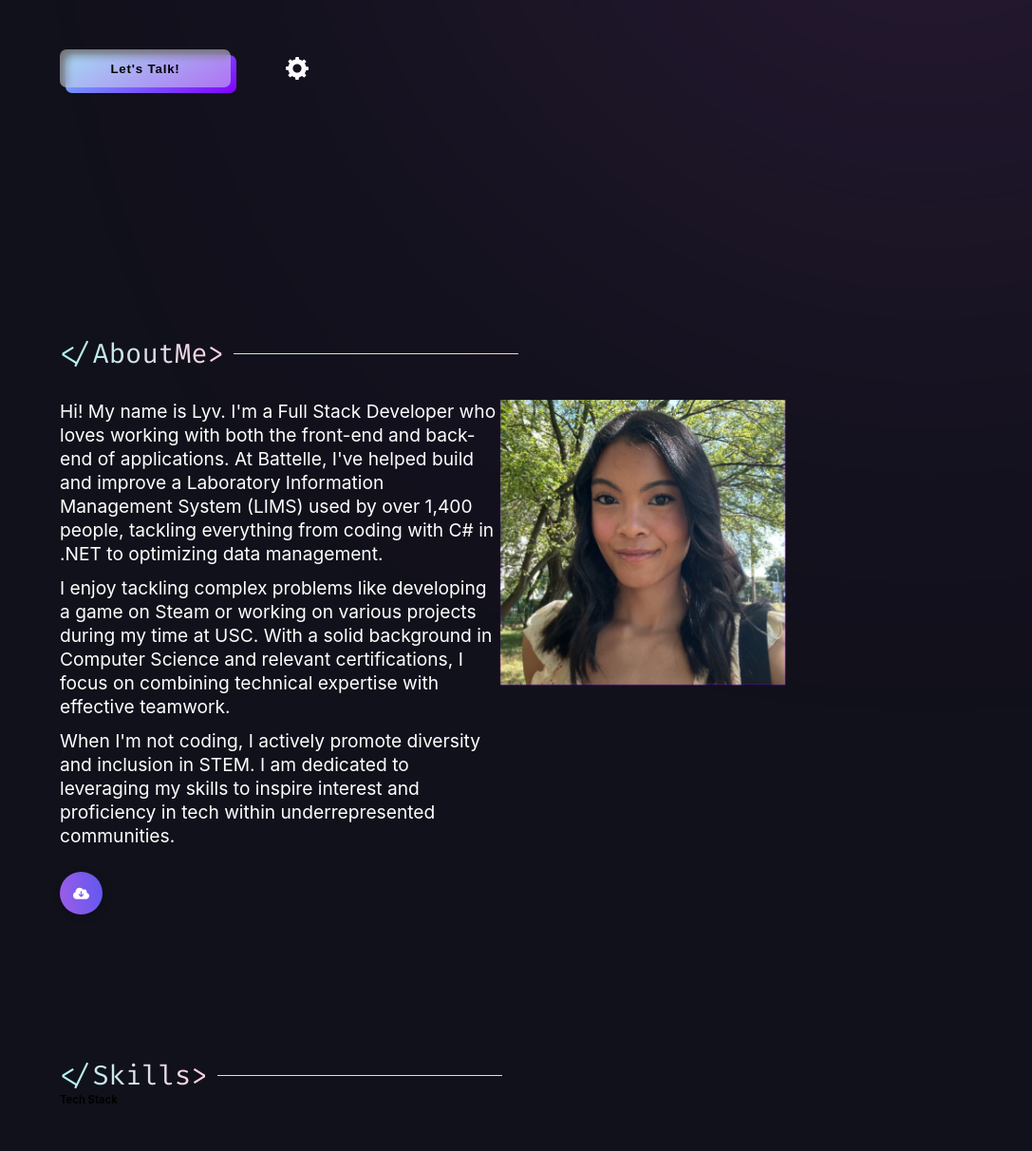
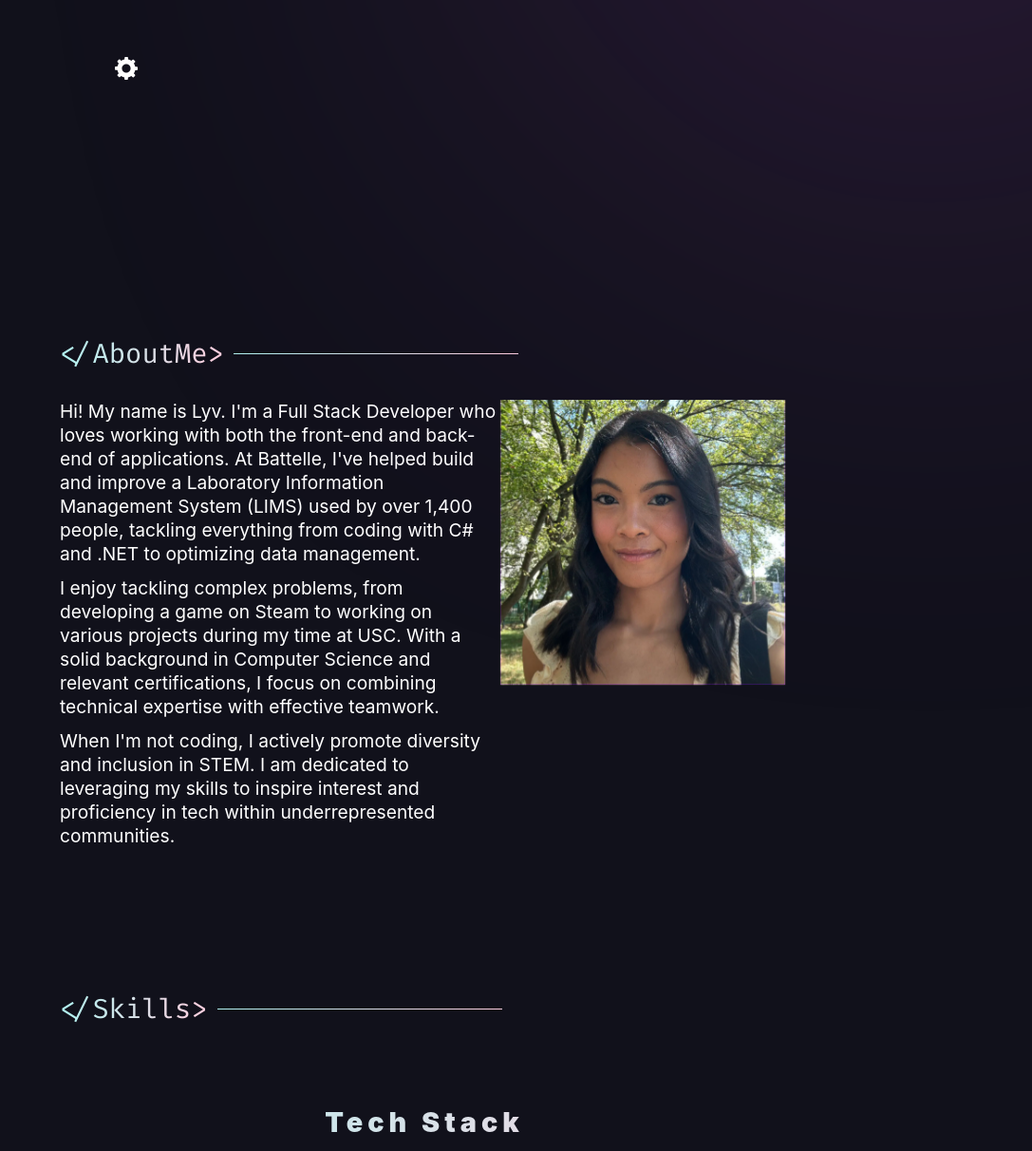
Before and after one commit to arlyvia/arlyvia.github.io, a plain HTML site: page index.html in a window 1280 px wide. Shown: the part 658-1870 px from the top of the page at 95% size, without its empty margins (193-1280 px from the left). Drawn offline with nearby package versions, Linux system fonts and the light colour scheme; a web font is replaced by a local one.

Commit message:
Add files via upload
taking away butttons

```diff
--- a/index.html
+++ b/index.html
@@ -199,11 +199,11 @@ What are you doing here?! You sneaky developer...
           thoughtful interactions.
         </p>
         <div class="contact-btn-div" data-aos="fade-up" data-aos-delay="800">
-          <a href="mailto:arlyviach@gmail.com" tabindex="-1">
-            <button class="letsTalkBtn">
+          <!-- <a href="mailto:arlyviach@gmail.com" tabindex="-1"> -->
+            <!-- <button class="letsTalkBtn">
               <p class="letsTalkBtn-text">Let's Talk!</p>
               <span class="letsTalkBtn-BG"></span>
-            </button></a>
+            </button></a> -->
           <div class="setting-container" id="setting-container">
             <input type="checkbox" id="switchforsetting" onclick="settingtoggle()" />
 
@@ -244,11 +244,11 @@ What are you doing here?! You sneaky developer...
               Hi! My name is Lyv. I'm a Full Stack Developer who loves working with both the
               front-end and back-end of applications. At Battelle, I've helped build and improve a Laboratory
               Information Management System (LIMS) used by over 1,400 people, tackling everything from
-              coding with C# in .NET to optimizing data management.
+              coding with C# and .NET to optimizing data management.
             </p>
             <br />
             <p tabindex="0">
-              I  enjoy tackling complex problems like developing a game on Steam or working on various projects
+              I  enjoy tackling complex problems, from developing a game on Steam to working on various projects
               during my time at USC. With a solid background in Computer Science and relevant certifications,
               I focus on combining technical expertise with effective teamwork.
             </p>
@@ -258,7 +258,7 @@ What are you doing here?! You sneaky developer...
               my skills to inspire interest and proficiency in tech within underrepresented communities.
             </p>
              <!-- Resume button -->
-      <button class="resume-btn" id="resume-btn" onclick="openURL()">
+      <!-- <button class="resume-btn" id="resume-btn" onclick="openURL()">
         <div class="sign">
           <svg viewBox="0 0 640 512">
             <path
@@ -267,7 +267,7 @@ What are you doing here?! You sneaky developer...
         </div>
 
         <div class="text">Resume</div>
-      </button>
+      </button> -->
           </div>
 
           <div class="dp" data-aos="fade-up">
@@ -287,9 +287,9 @@ What are you doing here?! You sneaky developer...
           <p class="sectionHeadingP"></p>
         </div>
 
-        <div class="fullstack-dev-section">
-          <h3 class="fullstack-dev-heading" data-aos="fade-up" tabindex="0"
-            aria-label="As a full stack a developer these are the skills i have">
+        <div class="frontend-dev-section">
+          <h3 class="frontend-dev-heading" data-aos="fade-up" tabindex="0"
+            aria-label="As a frontend a developer these are the skills i have">
             Tech Stack
           </h3>
           <ul class="tech-stack-wrapper">
@@ -405,7 +405,7 @@ What are you doing here?! You sneaky developer...
                   platforming as you help Aletris contend with their social anxiety!
                 </p>
                 <div class="project-buttons">
-                  <a href="https://store.steampowered.com/app/1952910/Social_Moth/" target="_blank" class="cta" aria-label="Visit Steam Page">
+                  <a href="https://store.steampowered.com/app/1952910/Social_Moth/" target="_blank" class="cta" aria-label="Visit Comickaze live">
                     <span>Visit Steam Page</span>
                     <svg viewBox="0 0 13 10" height="10px" width="15px">
                       <path d="M1,5 L11,5"></path>
@@ -472,7 +472,7 @@ What are you doing here?! You sneaky developer...
                 <article class="ProjectHeading">Mario Kart Clone</article>
                 <p class="ProjectDescription">
                   A Mario Kart Clone that highlights my skills in FPS Cameras, Forces,
-                  3D Overlap, Height Mapping, Artificial Enemy/CPU Driving, Cross Product,
+                  3D Overlap, Height Mapping, Artificial Enemy/NPC Driving, Cross Product,
                   and General Graphic Development.
                 </p>
                 <div class="project-buttons">
@@ -545,7 +545,7 @@ What are you doing here?! You sneaky developer...
             Thanks for visiting my site!
           </article>
         </div>
-        <div class="social-media-container">
+        <!-- <div class="social-media-container">
           <div class="getintouch-heading">
             <article>GetinTouch();</article>
           </div>
@@ -568,7 +568,7 @@ What are you doing here?! You sneaky developer...
                   d="M64 112c-8.8 0-16 7.2-16 16v22.1L220.5 291.7c20.7 17 50.4 17 71.1 0L464 150.1V128c0-8.8-7.2-16-16-16H64zM48 212.2V384c0 8.8 7.2 16 16 16H448c8.8 0 16-7.2 16-16V212.2L322 328.8c-38.4 31.5-93.7 31.5-132 0L48 212.2zM0 128C0 92.7 28.7 64 64 64H448c35.3 0 64 28.7 64 64V384c0 35.3-28.7 64-64 64H64c-35.3 0-64-28.7-64-64V128z" />
               </svg></a>
           </div>
-        </div>
+        </div> -->
         <div class="footer-avatar-container">
           <img src="src/png/footer-avatar-lyv.png" class="footer-avatar-img" id="footer-wala-avatar"/>
           <div class="footer-avatar-face">
@@ -583,7 +583,7 @@ What are you doing here?! You sneaky developer...
         <div class="footer-bottom">
           <article>
             Lyv Chaialee
-             2024
+            &#169; 2024
           </article>
         </div>
       </div>
```
